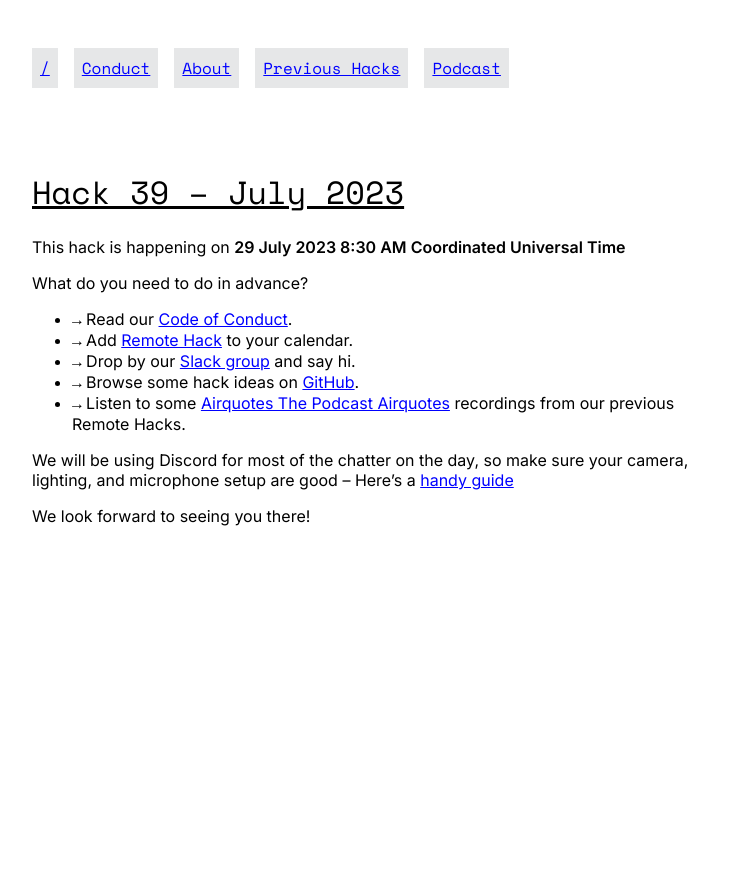
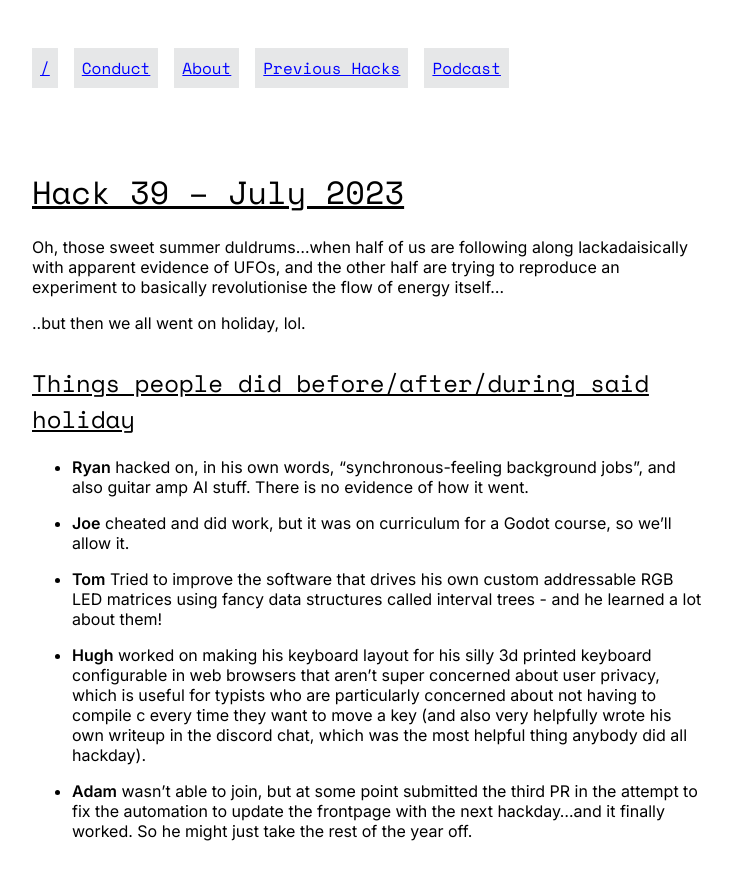
Before and after one commit to remotehack/remotehack.github.io, a Jekyll site: the page built from _hacks/39.md, in a window 1280 px wide. Shown: the top 880 px of the page, without its empty margins (272-1004 px from the left). Built offline with Jekyll 4.4.1, drawn with Linux system fonts in a browser that asks for light colours.

Commit message:
add writeupfor july 2023 (#202)
* add writeupfor july 2023

* Update _hacks/39.md

Co-authored-by: Hugh Rawlinson <hughrawlinson@users.noreply.github.com>

* Update _hacks/39.md

Co-authored-by: Hugh Rawlinson <hughrawlinson@users.noreply.github.com>

---------

Co-authored-by: Hugh Rawlinson <hughrawlinson@users.noreply.github.com>

```diff
--- a/_hacks/39.md
+++ b/_hacks/39.md
@@ -1,5 +1,20 @@
 ---
 hack_number: 39
 date: 2023-07-29
-upcoming: true
 ---
+
+Oh, those sweet summer duldrums...when half of us are following along lackadaisically with apparent evidence of UFOs, and the other half are trying to reproduce an experiment to basically revolutionise the flow of energy itself...
+
+..but then we all went on holiday, lol.
+
+## Things people did before/after/during said holiday
+
+- **Ryan** hacked on, in his own words, "synchronous-feeling background jobs", and also guitar amp AI stuff. There is no evidence of how it went.
+
+- **Joe** cheated and did work, but it was on curriculum for a Godot course, so we'll allow it.
+
+- **Tom** Tried to improve the software that drives his own custom addressable RGB LED matrices using fancy data structures called interval trees - and he learned a lot about them!
+
+- **Hugh** worked on making his keyboard layout for his silly 3d printed keyboard configurable in web browsers that aren't super concerned about user privacy, which is useful for typists who are particularly concerned about not having to compile c every time they want to move a key (and also very helpfully wrote his own writeup in the discord chat, which was the most helpful thing anybody did all hackday).
+
+- **Adam** wasn't able to join, but at some point submitted the third PR in the attempt to fix the automation to update the frontpage with the next hackday...and it finally worked. So he might just take the rest of the year off.
```
